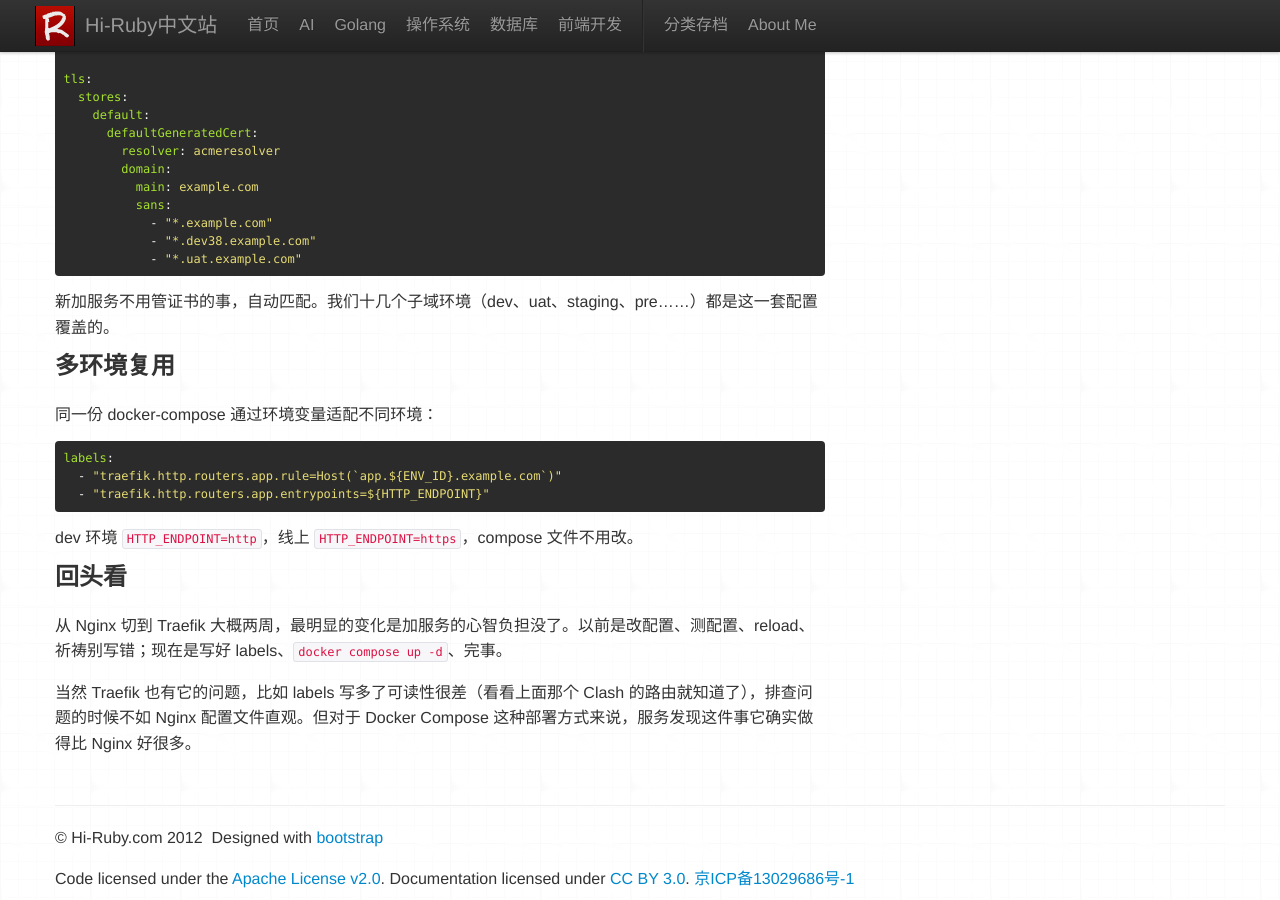
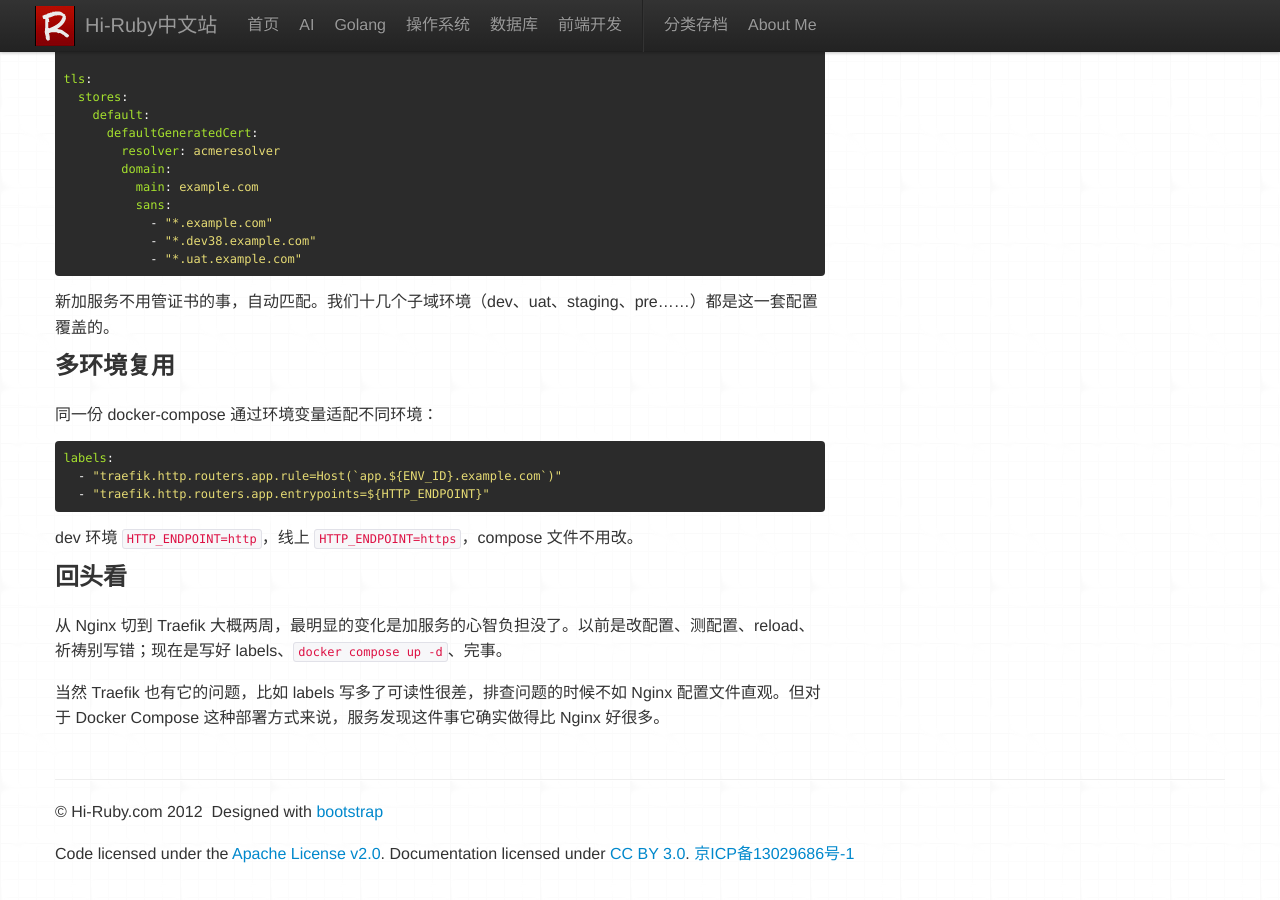
Before and after one commit to bluebu/bluebu.github.io, a Jekyll site: the page built from _posts/2026-04-07-traefik-service-discovery.md, in a window 1280 px wide and 900 px high, scrolled down 2233 px. Built offline with Jekyll 4.4.1, drawn with Linux system fonts in a browser that asks for light colours; comment, search, counter and statistics services are not loaded; after the commit the page ends 3107 px from its top, so only the background shows below that.

Commit message:
删除 Clash 路由引用
Co-Authored-By: Claude Opus 4.6 (1M context) <noreply@anthropic.com>

```diff
--- a/_posts/2026-04-07-traefik-service-discovery.md
+++ b/_posts/2026-04-07-traefik-service-discovery.md
@@ -135,4 +135,4 @@ dev 环境 `HTTP_ENDPOINT=http`，线上 `HTTP_ENDPOINT=https`，compose 文件
 
 从 Nginx 切到 Traefik 大概两周，最明显的变化是加服务的心智负担没了。以前是改配置、测配置、reload、祈祷别写错；现在是写好 labels、`docker compose up -d`、完事。
 
-当然 Traefik 也有它的问题，比如 labels 写多了可读性很差（看看上面那个 Clash 的路由就知道了），排查问题的时候不如 Nginx 配置文件直观。但对于 Docker Compose 这种部署方式来说，服务发现这件事它确实做得比 Nginx 好很多。
+当然 Traefik 也有它的问题，比如 labels 写多了可读性很差，排查问题的时候不如 Nginx 配置文件直观。但对于 Docker Compose 这种部署方式来说，服务发现这件事它确实做得比 Nginx 好很多。
```
